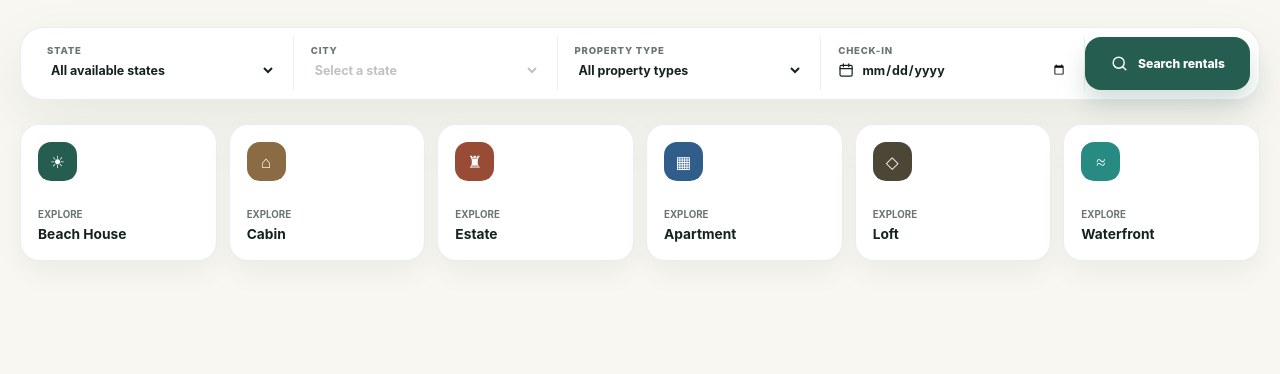
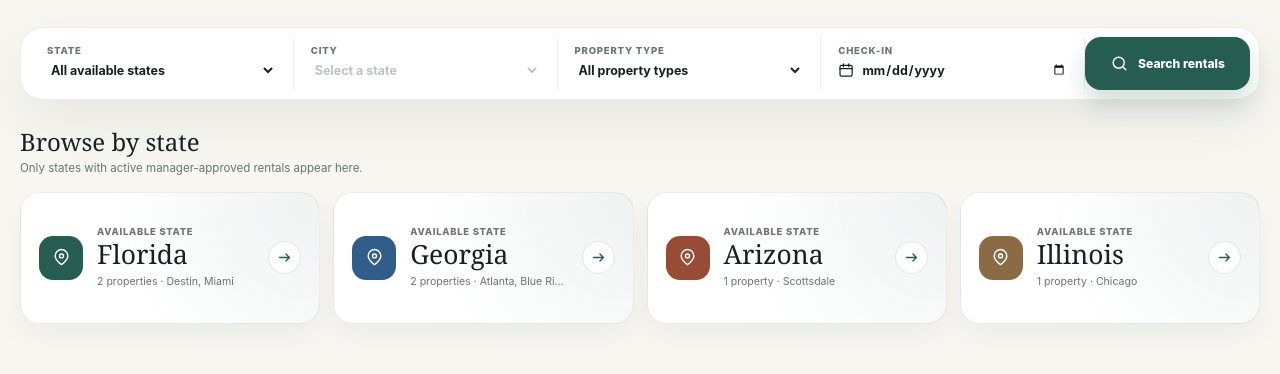
Before and after one commit to johnwolf222/Rental-platform, a React (Vite) app: page / in a window 1280 px wide. Shown: the part 1600-1974 px from the top of the page. Built offline with nearby package versions, Linux system fonts and the light colour scheme.

Commit message:
feat: replace property category cards with state search

```diff
--- a/src/App.css
+++ b/src/App.css
@@ -715,82 +715,149 @@
   box-shadow: 0 14px 24px rgba(37, 93, 80, 0.2);
 }
 
-.category-grid {
-  margin-top: 24px;
-  display: grid;
-  grid-template-columns: repeat(6, 1fr);
-  gap: 12px;
-}
-
-.category-card {
-  min-height: 137px;
-  border: 1px solid rgba(20, 35, 31, 0.08);
-  border-radius: 19px;
-  padding: 17px;
-  display: flex;
-  flex-direction: column;
+.state-browser-heading {
+  margin-top: 30px;
+  display: flex;
+  align-items: flex-end;
   justify-content: space-between;
-  align-items: flex-start;
+  gap: 24px;
+}
+
+.state-browser-heading > div > span {
+  display: block;
+  color: var(--ink);
+  font-family: var(--display);
+  font-size: 1.5rem;
+  line-height: 1;
+}
+
+.state-browser-heading p {
+  margin: 7px 0 0;
+  color: var(--muted);
+  font-size: 0.72rem;
+}
+
+.state-browser-heading button {
+  border: 1px solid rgba(20, 35, 31, 0.12);
+  border-radius: 999px;
+  padding: 9px 13px;
   color: var(--ink);
   background: #ffffff;
+  font-size: 0.69rem;
+  font-weight: 800;
+}
+
+.state-grid {
+  margin-top: 17px;
+  display: grid;
+  grid-template-columns: repeat(auto-fit, minmax(245px, 1fr));
+  gap: 13px;
+}
+
+.state-card {
+  position: relative;
+  min-height: 132px;
+  border: 1px solid rgba(20, 35, 31, 0.08);
+  border-radius: 20px;
+  padding: 18px;
+  display: grid;
+  grid-template-columns: auto minmax(0, 1fr) auto;
+  align-items: center;
+  gap: 14px;
+  color: var(--ink);
+  background:
+    radial-gradient(
+      circle at 100% 0%,
+      rgba(37, 93, 80, 0.08),
+      transparent 13rem
+    ),
+    #ffffff;
   text-align: left;
   box-shadow: 0 12px 28px rgba(27, 43, 38, 0.05);
   transition:
     transform 200ms ease,
     border-color 200ms ease,
-    box-shadow 200ms ease;
-}
-
-.category-card:hover,
-.category-card.is-selected {
+    box-shadow 200ms ease,
+    background 200ms ease;
+}
+
+.state-card:hover,
+.state-card.is-selected {
   transform: translateY(-5px);
-  border-color: rgba(37, 93, 80, 0.35);
-  box-shadow: 0 18px 32px rgba(27, 43, 38, 0.09);
-}
-
-.category-card__symbol {
-  width: 39px;
-  height: 39px;
-  border-radius: 13px;
+  border-color: rgba(37, 93, 80, 0.38);
+  background:
+    radial-gradient(
+      circle at 100% 0%,
+      rgba(37, 93, 80, 0.16),
+      transparent 15rem
+    ),
+    #ffffff;
+  box-shadow: 0 20px 38px rgba(27, 43, 38, 0.1);
+}
+
+.state-card__symbol {
+  width: 44px;
+  height: 44px;
+  border-radius: 14px;
   display: grid;
   place-items: center;
   color: #ffffff;
   background: var(--accent);
+}
+
+.state-card--2 .state-card__symbol {
+  background: #315d8a;
+}
+
+.state-card--3 .state-card__symbol {
+  background: #984c35;
+}
+
+.state-card--4 .state-card__symbol {
+  background: #8b6b43;
+}
+
+.state-card__copy {
+  min-width: 0;
+  display: flex;
+  flex-direction: column;
+}
+
+.state-card__copy small {
+  color: var(--muted);
+  font-size: 0.59rem;
+  font-weight: 800;
+  letter-spacing: 0.08em;
+  text-transform: uppercase;
+}
+
+.state-card__copy strong {
+  margin-top: 4px;
   font-family: var(--display);
-  font-size: 1.05rem;
-}
-
-.category-card--2 .category-card__symbol {
-  background: #8b6b43;
-}
-
-.category-card--3 .category-card__symbol {
-  background: #984c35;
-}
-
-.category-card--4 .category-card__symbol {
-  background: #315d8a;
-}
-
-.category-card--5 .category-card__symbol {
-  background: #4b4635;
-}
-
-.category-card--6 .category-card__symbol {
-  background: #278b84;
-}
-
-.category-card small {
-  display: block;
-  margin-bottom: 3px;
-  color: var(--muted);
-  font-size: 0.61rem;
-  font-weight: 750;
-  text-transform: uppercase;
-}
-
-.category-card strong {
-  font-size: 0.86rem;
+  font-size: 1.65rem;
+  font-weight: 500;
+  line-height: 1;
+}
+
+.state-card__copy > span {
+  margin-top: 8px;
+  overflow: hidden;
+  color: var(--muted);
+  font-size: 0.66rem;
+  line-height: 1.4;
+  text-overflow: ellipsis;
+  white-space: nowrap;
+}
+
+.state-card__arrow {
+  width: 33px;
+  height: 33px;
+  border: 1px solid rgba(20, 35, 31, 0.1);
+  border-radius: 50%;
+  display: grid;
+  place-items: center;
+  color: var(--accent);
+  background: rgba(255, 255, 255, 0.72);
 }
 
 .section-heading--split {
@@ -1415,8 +1482,8 @@
     grid-column: 1 / -1;
   }
 
-  .category-grid {
-    grid-template-columns: repeat(3, 1fr);
+  .state-grid {
+    grid-template-columns: repeat(2, minmax(0, 1fr));
   }
 
   .property-grid {
@@ -1576,12 +1643,18 @@
     grid-column: auto;
   }
 
-  .category-grid {
-    grid-template-columns: repeat(2, 1fr);
-  }
-
-  .category-card {
-    min-height: 126px;
+  .state-browser-heading {
+    align-items: flex-start;
+    flex-direction: column;
+    gap: 12px;
+  }
+
+  .state-grid {
+    grid-template-columns: 1fr;
+  }
+
+  .state-card {
+    min-height: 116px;
   }
 
   .section-heading--split {
@@ -1726,13 +1799,17 @@
     border-left: 0;
   }
 
-  .category-grid {
-    gap: 8px;
-  }
-
-  .category-card {
-    min-height: 114px;
+  .state-grid {
+    gap: 9px;
+  }
+
+  .state-card {
+    min-height: 108px;
     padding: 14px;
+  }
+
+  .state-card__copy strong {
+    font-size: 1.45rem;
   }
 
   .property-card__social {
--- a/src/App.tsx
+++ b/src/App.tsx
@@ -206,13 +206,13 @@ const properties: Property[] = [
   },
 ]
 
-const categoryOptions = [
-  { name: 'Beach House', symbol: '☀' },
-  { name: 'Cabin', symbol: '⌂' },
-  { name: 'Estate', symbol: '♜' },
-  { name: 'Apartment', symbol: '▦' },
-  { name: 'Loft', symbol: '◇' },
-  { name: 'Waterfront', symbol: '≈' },
+const propertyTypeOptions = [
+  'Beach House',
+  'Cabin',
+  'Estate',
+  'Apartment',
+  'Loft',
+  'Waterfront',
 ]
 
 function Icon({
@@ -358,6 +358,28 @@ function App() {
     ).sort()
   }, [filters.state])
 
+  const stateOptions = useMemo(() => {
+    return availableStates
+      .map((state) => {
+        const stateProperties = properties.filter(
+          (property) => property.state === state,
+        )
+
+        return {
+          name: state,
+          propertyCount: stateProperties.length,
+          cities: Array.from(
+            new Set(stateProperties.map((property) => property.city)),
+          ).sort(),
+        }
+      })
+      .sort(
+        (firstState, secondState) =>
+          secondState.propertyCount - firstState.propertyCount ||
+          firstState.name.localeCompare(secondState.name),
+      )
+  }, [availableStates])
+
   const filteredProperties = useMemo(() => {
     return properties.filter((property) => {
       const stateMatches =
@@ -443,10 +465,11 @@ function App() {
     }, 50)
   }
 
-  const applyCategory = (category: string) => {
+  const applyState = (state: string) => {
     const nextFilters = {
       ...filters,
-      type: category,
+      state,
+      city: '',
     }
 
     setFilters(nextFilters)
@@ -780,9 +803,9 @@ function App() {
                 }
               >
                 <option value="">All property types</option>
-                {categoryOptions.map((category) => (
-                  <option value={category.name} key={category.name}>
-                    {category.name}
+                {propertyTypeOptions.map((propertyType) => (
+                  <option value={propertyType} key={propertyType}>
+                    {propertyType}
                   </option>
                 ))}
               </select>
@@ -806,22 +829,52 @@ function App() {
             </button>
           </div>
 
-          <div className="category-grid" aria-label="Property categories">
-            {categoryOptions.map((category, index) => (
+          <div className="state-browser-heading">
+            <div>
+              <span>Browse by state</span>
+              <p>
+                Only states with active manager-approved rentals appear here.
+              </p>
+            </div>
+
+            {appliedFilters.state && (
+              <button type="button" onClick={resetSearch}>
+                View all states
+              </button>
+            )}
+          </div>
+
+          <div className="state-grid" aria-label="Available rental states">
+            {stateOptions.map((stateOption, index) => (
               <button
                 type="button"
-                key={category.name}
-                className={`category-card category-card--${index + 1} ${
-                  appliedFilters.type === category.name ? 'is-selected' : ''
+                key={stateOption.name}
+                className={`state-card state-card--${index + 1} ${
+                  appliedFilters.state === stateOption.name
+                    ? 'is-selected'
+                    : ''
                 }`}
-                onClick={() => applyCategory(category.name)}
+                onClick={() => applyState(stateOption.name)}
               >
-                <span className="category-card__symbol">
-                  {category.symbol}
+                <span className="state-card__symbol">
+                  <Icon name="map" size={19} />
                 </span>
-                <span>
-                  <small>Explore</small>
-                  <strong>{category.name}</strong>
+
+                <span className="state-card__copy">
+                  <small>Available state</small>
+                  <strong>{stateOption.name}</strong>
+                  <span>
+                    {stateOption.propertyCount}{' '}
+                    {stateOption.propertyCount === 1
+                      ? 'property'
+                      : 'properties'}
+                    {' · '}
+                    {stateOption.cities.join(', ')}
+                  </span>
+                </span>
+
+                <span className="state-card__arrow">
+                  <Icon name="arrow" size={17} />
                 </span>
               </button>
             ))}
```
